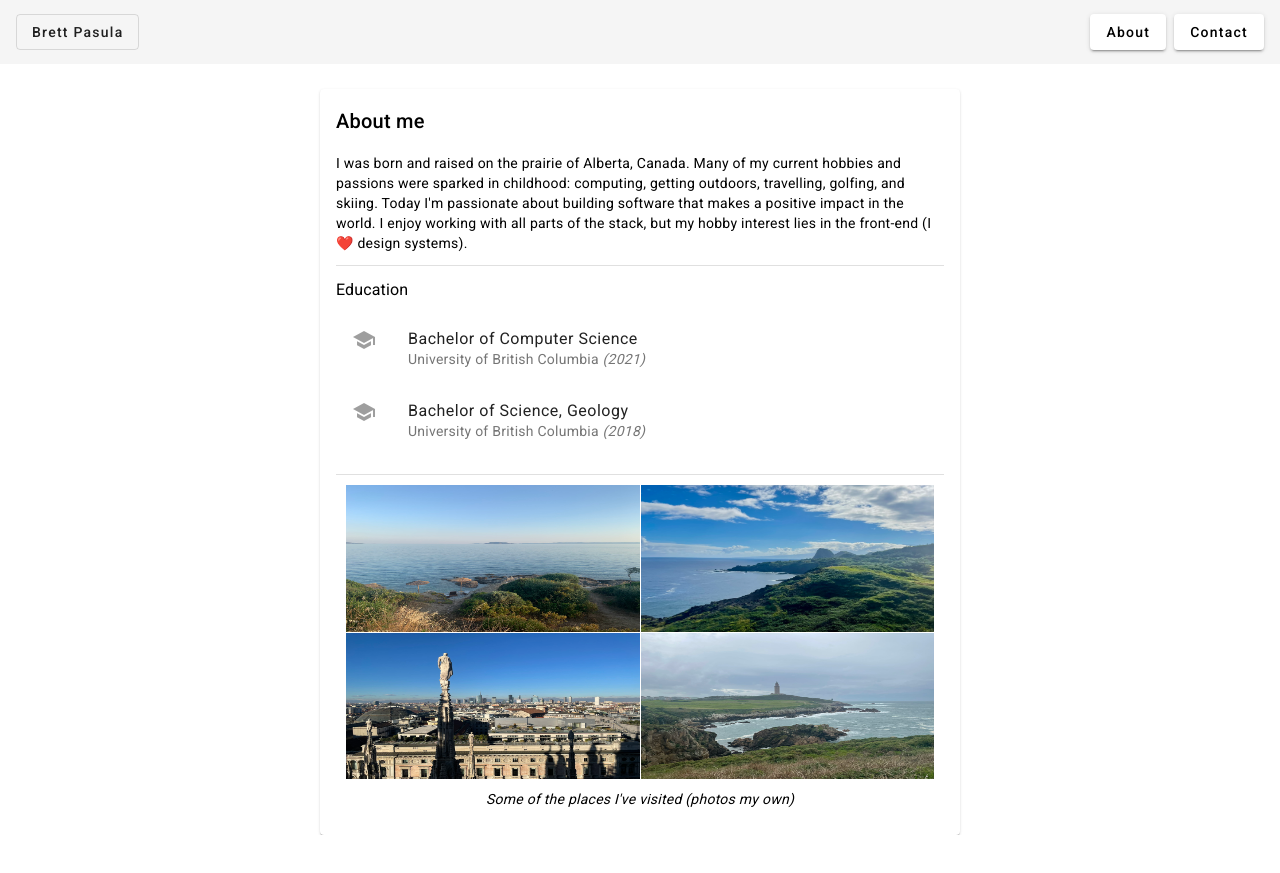
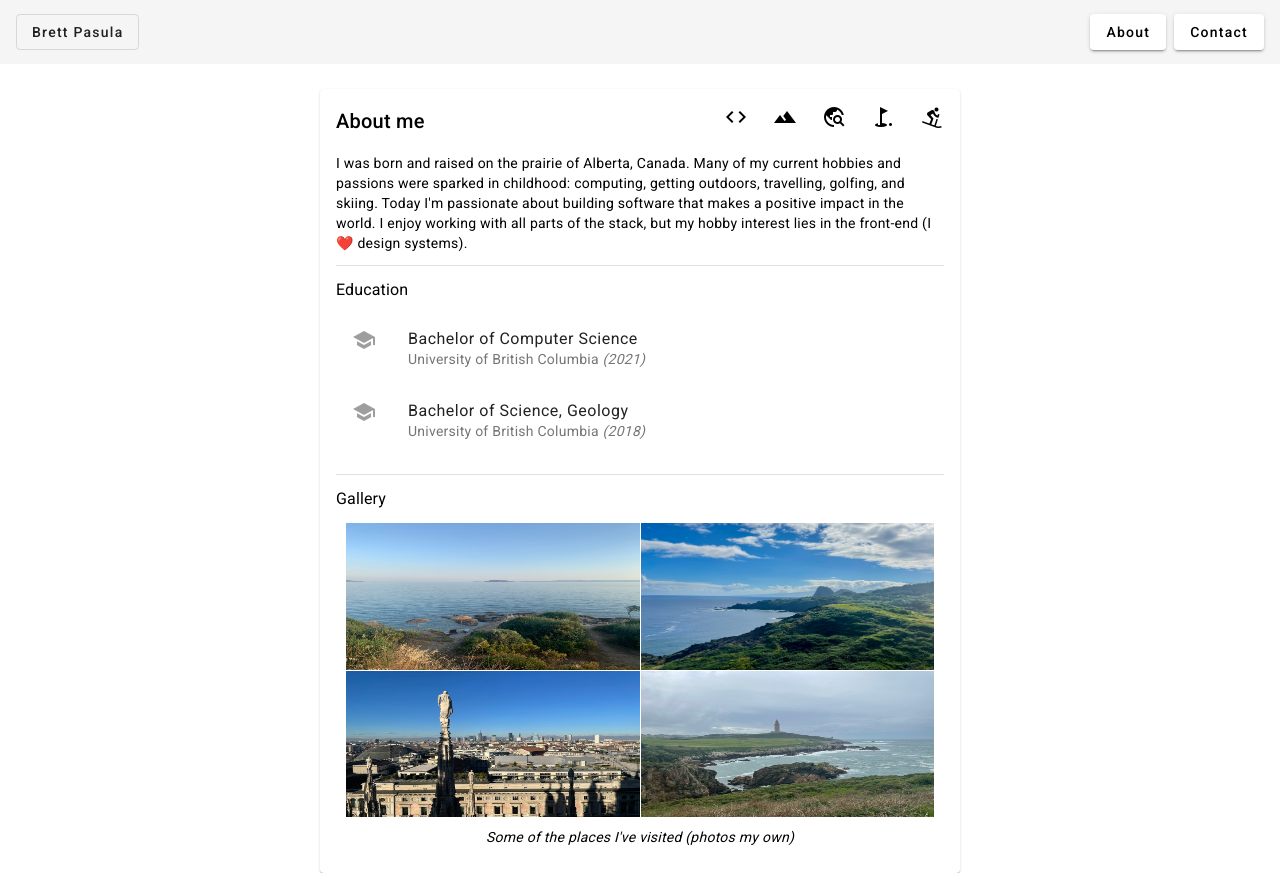
Before and after one commit to brettpasula/bp-angular, an Angular app: page /about in a window 1280 px wide. Before the commit the page ends 835 px from the top, so only its background shows below. Built offline with nearby package versions, Linux system fonts and the light colour scheme.

Commit message:
move icon-row to about, remove from home

```diff
--- a/src/app/pages/about/about.component.css
+++ b/src/app/pages/about/about.component.css
@@ -18,6 +18,11 @@ h3 {
   margin-bottom: 0;
 }
 
+.spacer {
+  flex-direction: row;
+  flex-grow: 1;
+}
+
 mat-divider {
   margin-top: 10px;
   margin-bottom: 10px;
--- a/src/app/pages/about/about.component.html
+++ b/src/app/pages/about/about.component.html
@@ -1,14 +1,18 @@
 <div class="container">
   <mat-card>
+    <mat-card-header>
+      <h2>About me</h2>
+      <span class="spacer"></span>
+      <icon-row></icon-row>
+    </mat-card-header>
     <mat-card-content>
-      <h2>About me</h2>
       <p>
         I was born and raised on the prairie of Alberta, Canada. Many of my
         current hobbies and passions were sparked in childhood: computing,
-        getting outdoors, travelling, golfing, and skiing. Today I'm
-        passionate about building software that makes a positive impact in
-        the world. I enjoy working with all parts of the stack, but my hobby
-        interest lies in the front-end (I ❤️ design systems).
+        getting outdoors, travelling, golfing, and skiing. Today I'm passionate
+        about building software that makes a positive impact in the world. I
+        enjoy working with all parts of the stack, but my hobby interest lies in
+        the front-end (I ❤️ design systems).
       </p>
       <mat-divider></mat-divider>
       <h3>Education</h3>
@@ -16,7 +20,9 @@
         <mat-list-item>
           <mat-icon matListItemIcon class="icon">school</mat-icon>
           <span matListItemTitle>Bachelor of Computer Science</span>
-          <span matListItemLine>University of British Columbia <i>(2021)</i></span>
+          <span matListItemLine
+            >University of British Columbia <i>(2021)</i></span
+          >
         </mat-list-item>
         <mat-list-item>
           <mat-icon matListItemIcon class="icon">school</mat-icon>
@@ -25,6 +31,7 @@
         </mat-list-item>
       </mat-list>
       <mat-divider></mat-divider>
+      <h3>Gallery</h3>
       <gallery></gallery>
     </mat-card-content>
   </mat-card>
--- a/src/app/pages/home/home.component.css
+++ b/src/app/pages/home/home.component.css
@@ -9,11 +9,7 @@
 }
 
 h1 {
-    font-size: x-large;
-
-    @media (min-width: 1000px) {
   font-size: xxx-large;
-    }
 }
 
 .spacer {
--- a/src/app/pages/home/home.component.html
+++ b/src/app/pages/home/home.component.html
@@ -2,11 +2,12 @@
   <mat-card>
     <mat-card-header>
       <h1>Hello! 👋</h1>
-            <span class="spacer"></span>
-            <icon-row></icon-row>
     </mat-card-header>
     <mat-card-content>
-            <p>This is the personal website of Brett Pasula, a software developer from Canada.</p>
+      <p>
+        This is the personal website of Brett Pasula, a software developer from
+        Canada.
+      </p>
     </mat-card-content>
     <div class="about-contact-container">
       <span class="spacer"></span>
```
Also changed, not shown: src/app/pages/about/about.component.ts (+11 -3 lines). Lines whose indentation alone changed are shown as unchanged.
